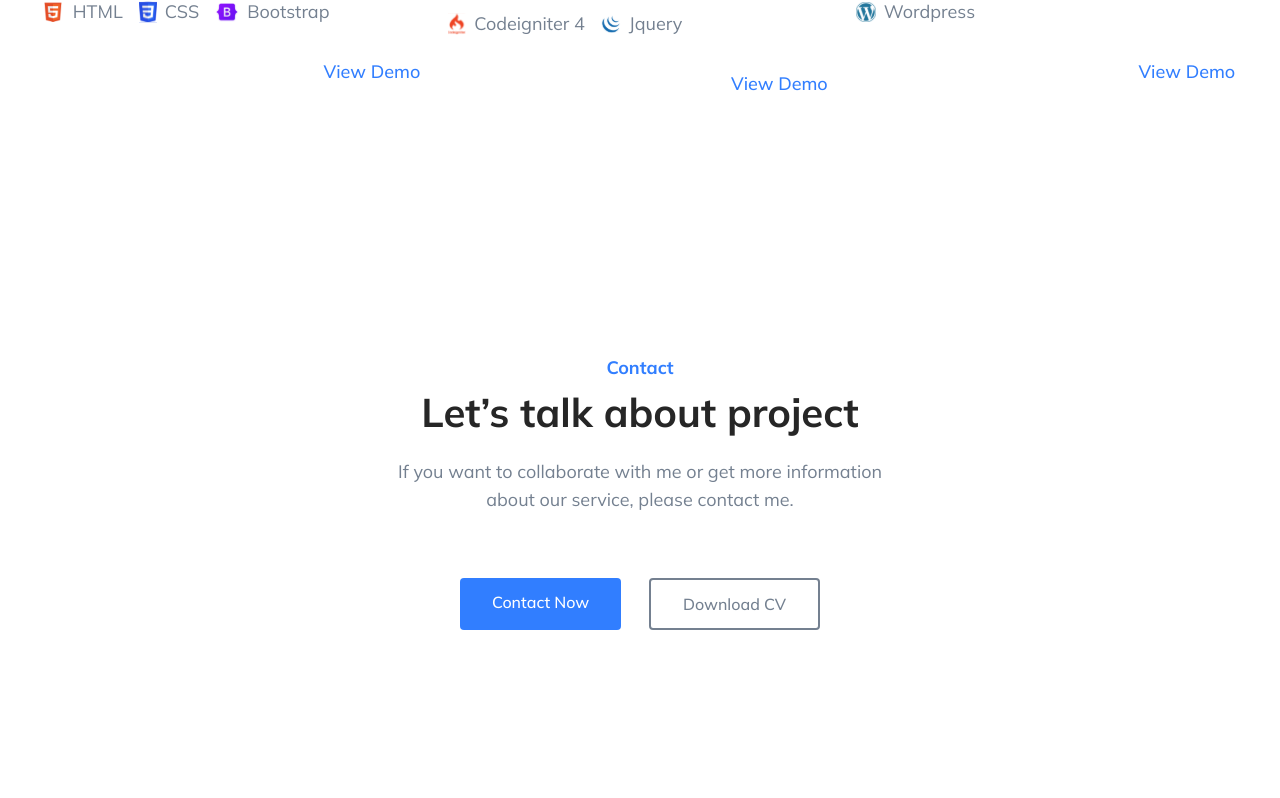
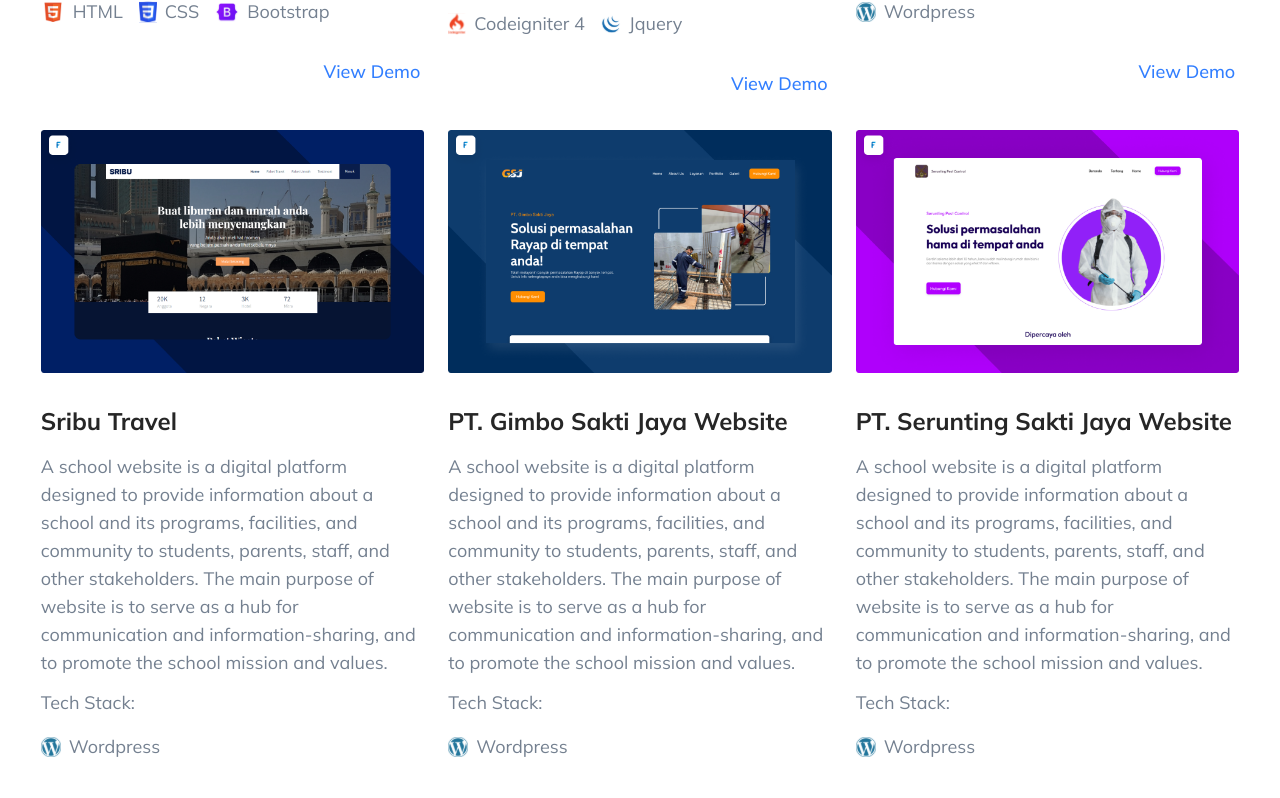
Before and after one commit to Faturar/my-portofolio-website, a Next.js app: page /work in a window 1280 px wide. Shown: the part 1774-2572 px from the top of the page. Built offline with nearby package versions, Linux system fonts and the light colour scheme.

Commit message:
adding portfolio

```diff
--- a/app/work/page.jsx
+++ b/app/work/page.jsx
@@ -13,6 +13,9 @@ import portfolioMov from '../../public/assets/img/portfolio-mov.png'
 import portfolioPana from '../../public/assets/img/portfolio-pana.png'
 import portfolioTokoku from '../../public/assets/img/portfolio-tokoku.png'
 import portfolioKemang from '../../public/assets/img/portfolio-smkn1kemang.png'
+import portfolioSribu from '../../public/assets/img/portfolio-sribu.png'
+import portfolioGimbo from '../../public/assets/img/portfolio-gimbo.png'
+import portfolioSerunting from '../../public/assets/img/portfolio-serunting.png'
 
 // Icon
 import reactjs from '../../public/assets/icon/reactjs.svg'
@@ -160,6 +163,45 @@ function work() {
       link: 'https://smknegerisatukemang.sch.id',
       delay: 200,
     },
+    {
+      image: portfolioSribu,
+      title: 'Sribu Travel',
+      description: 'A school website is a digital platform designed to provide information about a school and its programs, facilities, and community to students, parents, staff, and other stakeholders. The main purpose of website is to serve as a hub for communication and information-sharing, and to promote the school mission and values.',
+      techstack: [
+        {
+          tech: 'Wordpress',
+          image: wordpress
+        },
+      ],
+      link: 'https://smknegerisatukemang.sch.id',
+      delay: 200,
+    },
+    {
+      image: portfolioGimbo,
+      title: 'PT. Gimbo Sakti Jaya Website',
+      description: 'A school website is a digital platform designed to provide information about a school and its programs, facilities, and community to students, parents, staff, and other stakeholders. The main purpose of website is to serve as a hub for communication and information-sharing, and to promote the school mission and values.',
+      techstack: [
+        {
+          tech: 'Wordpress',
+          image: wordpress
+        },
+      ],
+      link: 'https://smknegerisatukemang.sch.id',
+      delay: 200,
+    },
+    {
+      image: portfolioSerunting,
+      title: 'PT. Serunting Sakti Jaya Website',
+      description: 'A school website is a digital platform designed to provide information about a school and its programs, facilities, and community to students, parents, staff, and other stakeholders. The main purpose of website is to serve as a hub for communication and information-sharing, and to promote the school mission and values.',
+      techstack: [
+        {
+          tech: 'Wordpress',
+          image: wordpress
+        },
+      ],
+      link: 'https://smknegerisatukemang.sch.id',
+      delay: 200,
+    },
   ]
 
   return (
```
Also changed, not shown: public/assets/img/portfolio-serunting.png (added), public/assets/img/portfolio-sribu.png (added).
